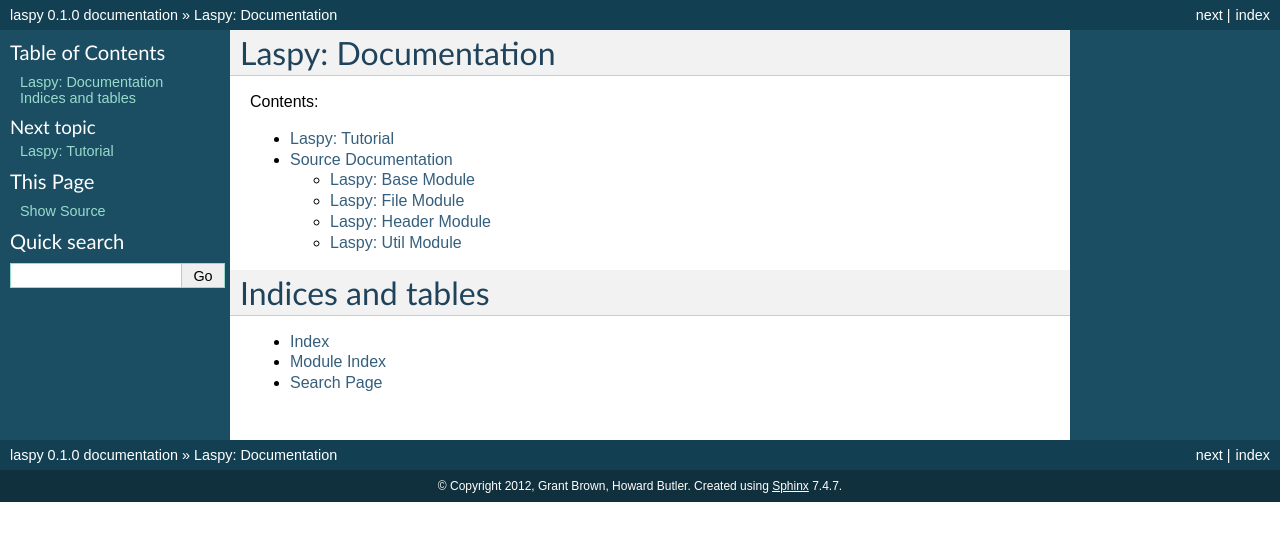
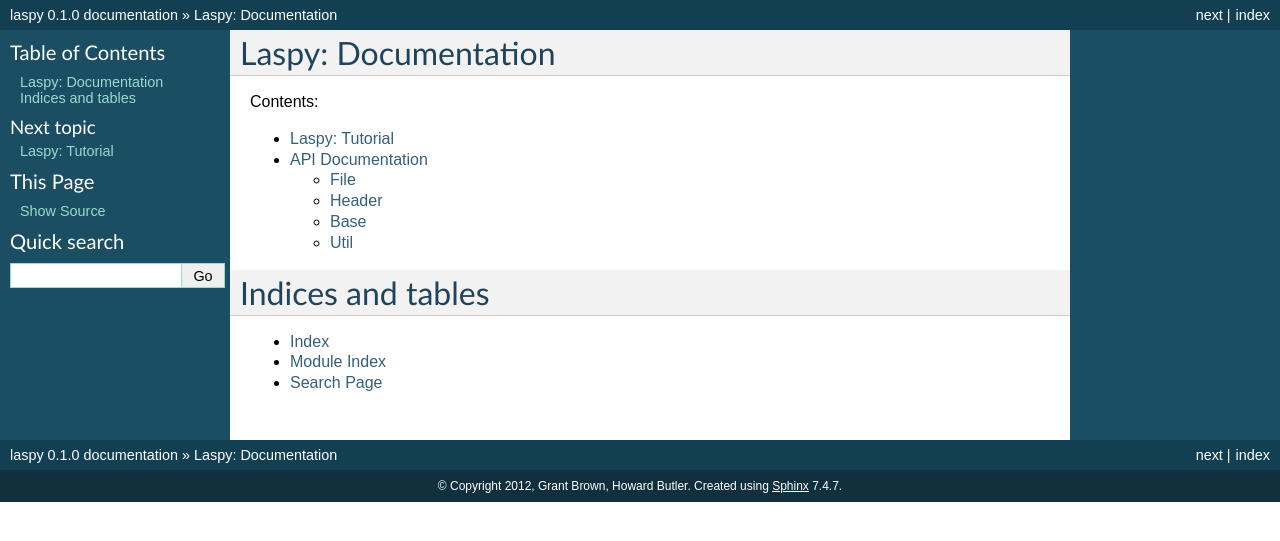
Before and after one commit to laspy/laspy, a Sphinx documentation site: the page built from doc/source/index.rst, in a window 1280 px wide. Shown: the top 541 px of the page. Built offline with Sphinx 7.4.7, drawn with Linux system fonts in a browser that asks for light colours; formulas are drawn with MathJax 3.

Commit message:
Documentation TOC tweaks

```diff
--- a/doc/source/base.rst
+++ b/doc/source/base.rst
@@ -1,4 +1,4 @@
-Laspy: Base Module
+Base
 ==================
 
 **Base Module Basics:**
--- a/doc/source/file.rst
+++ b/doc/source/file.rst
@@ -1,4 +1,4 @@
-Laspy: File Module
+File
 ==================
 
 **Dimensions:**
--- a/doc/source/header.rst
+++ b/doc/source/header.rst
@@ -1,4 +1,4 @@
-Laspy: Header Module
+Header
 ====================
 
 **Header Module**
--- a/doc/source/index.rst
+++ b/doc/source/index.rst
@@ -9,7 +9,7 @@
 Contents:
 
 .. toctree::
-    :maxdepth: 3
+    :maxdepth: 4
 
     tutorial
     source
--- a/doc/source/source.rst
+++ b/doc/source/source.rst
@@ -1,9 +1,9 @@
 
-Source Documentation
-====================
+API Documentation
+==============
 
 .. toctree::
-    base
     file
     header
+    base
     util
--- a/doc/source/util.rst
+++ b/doc/source/util.rst
@@ -1,4 +1,4 @@
-Laspy: Util Module
+Util
 ==================
 
 **The laspy util module holds useful data structures and functions needed in
```
